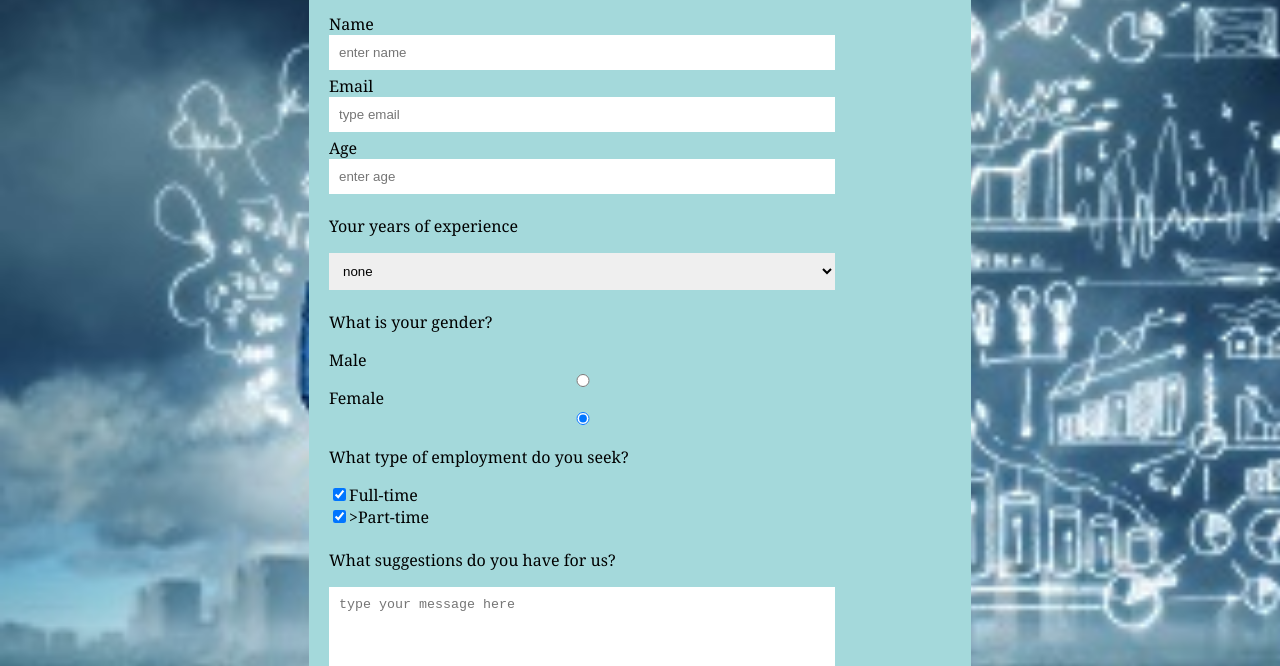
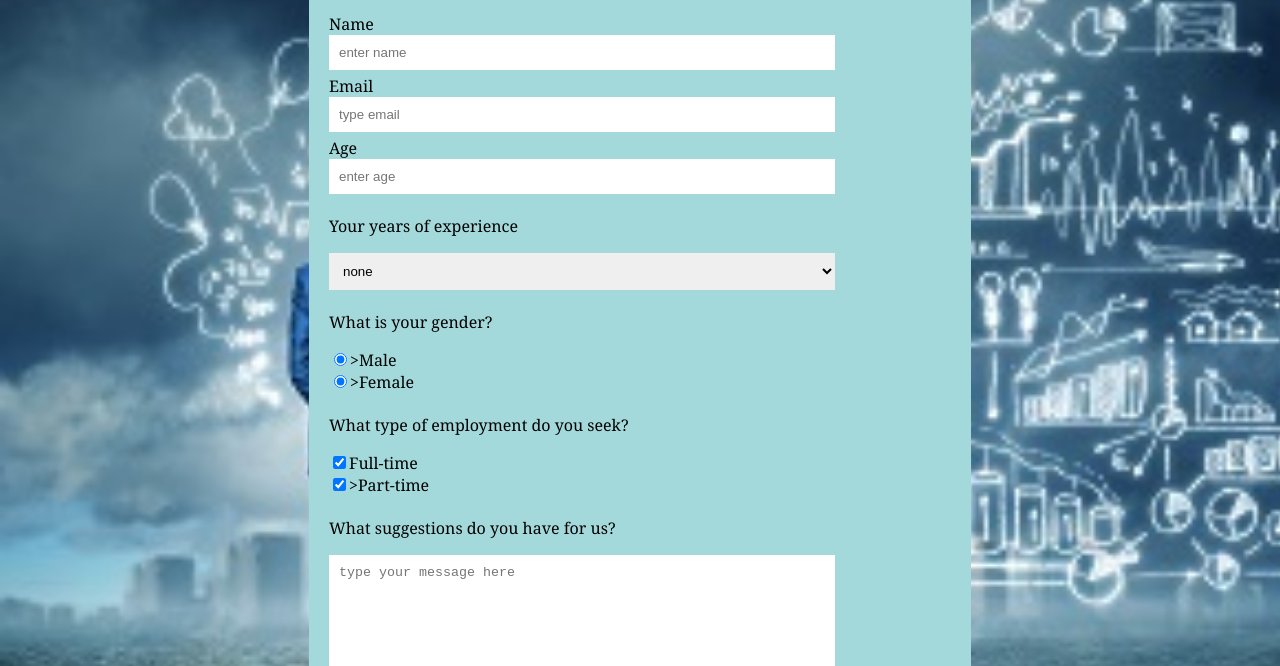
Before and after one commit to Smart1-hub/Code_Review, a website: page project.html in a window 1280 px wide. Shown: the part 134-800 px from the top of the page. Drawn offline with Linux system fonts and the light colour scheme.

Commit message:
Webhint 9

```diff
--- a/project.html
+++ b/project.html
@@ -64,20 +64,18 @@
                     </div>
                     <div class="form-group">
                         <p>What is your gender?</p>
-                        <label id="gender" for="gender">Male</label>
-                        <input name="gender" value="male" type="radio"
-                            class="gender" checked/>
-                        <label id="gender" for="gender">Female</label>
-                        <input name="gender" value="female" type="radio"
-                            class="gender" checked/>
+                        <label><input name="male" value="male" type="radio"
+                        class="gender" checked/>>Male</label>
+
+                        <label><input name="female" value="female" type="radio"
+                        class="gender" checked/>>Female</label>
                     </div>
                     <div class="form-group">
                         <p>What type of employment do you seek?</p>
                         <label>
                         <input name="employment" value="fulltime"
                         type="checkbox"
-                        class="status" checked>Full-time</label>
-
+                        class="status" checked/>Full-time</label>
                         <label> <input name="employment" value="parttime"
                             type="checkbox"
                             class="status" checked/>>Part-time</label>
```
